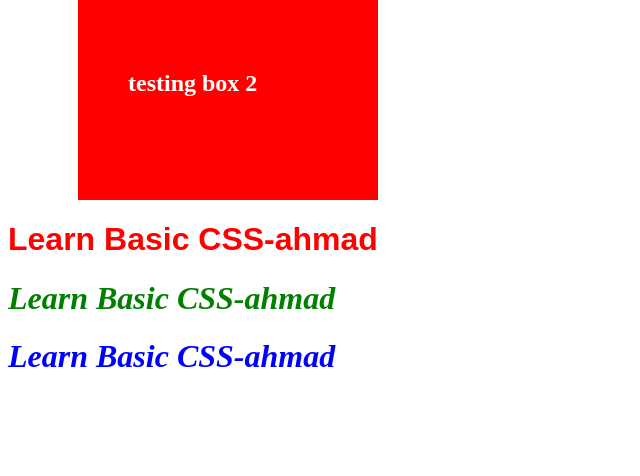
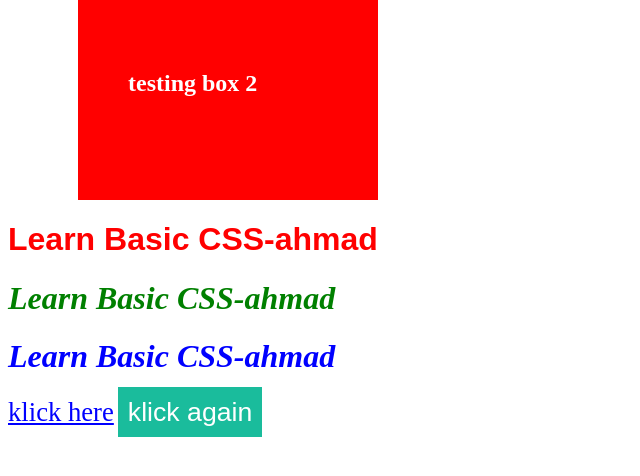
Before and after one commit to ahmadaryanto/LearnCSS, a plain HTML site: page IndexCSS.html in a window 1280 px wide. Shown: the part 80-556 px from the top of the page, without its empty margins (0-640 px from the left). Drawn offline with Linux system fonts and the light colour scheme.

Commit message:
added link with color

```diff
--- a/IndexCSS.html
+++ b/IndexCSS.html
@@ -18,6 +18,9 @@
 		<h1 class="tulisan_dua">Learn Basic CSS-ahmad</h1>
 		<h1 class="tulisan_tiga">Learn Basic CSS-ahmad</h1>
 
+<a class="link" href="http://himudo.com/">klick here</a>
+
+<a class="link-2" target="_blank" href="http://himudo.com/">klick again</a>
 
 
 </body>
--- a/Style.css
+++ b/Style.css
@@ -36,3 +36,40 @@
 	font-weight:bold;
 	font-style: oblique;
 }
+
+.link{
+
+	font-size: 20pt;
+}
+
+.link:hover{
+	color:black;
+}
+
+.link:link{
+	color:blue;
+}
+
+.link:active{
+	color:green;
+}
+
+.link:visited{
+	background: yellow
+}
+
+link-2,
+.link-2:link,
+.link-2:active,
+.link-2:visited{
+	font-size: 20pt;
+	background: #1ABC9C;
+	color: #fff;
+	text-decoration: none;
+	padding: 10px;
+	font-family: sans-serif;
+}
+
+.link-2:hover{
+	background: #16A085;
+}
```
